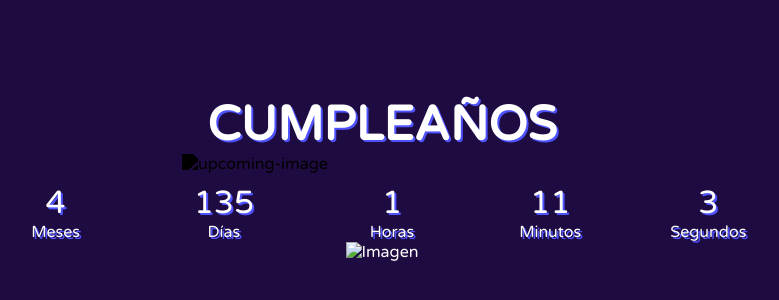
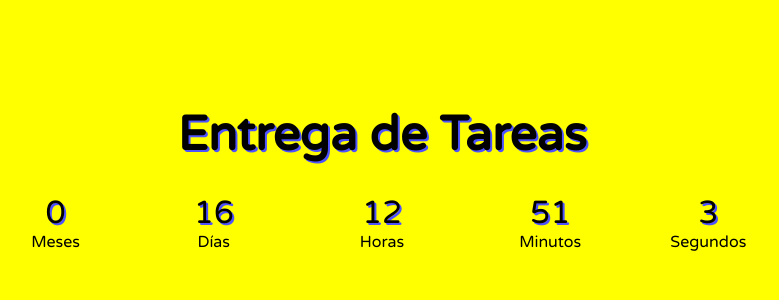
Before and after one commit to javierprogrameitor/Cumpleanios, a plain HTML site: page index.html in a window 1280 px wide. Shown: the part 236-536 px from the top of the page, without its empty margins (258-1037 px from the left). Drawn offline with Linux system fonts and the light colour scheme.

Commit message:
Cambio elproyecto
Ahora se llama fin de entrega de tareas y cambia el fondo de pantalla a verde si quedan mas de 2 meses, amarillo menos de un mes y rojo menos de una semana

```diff
--- a/css/style.css
+++ b/css/style.css
@@ -1,5 +1,4 @@
 @import url('https://fonts.googleapis.com/css2?family=Josefin+Sans:ital,wght@1,300&family=Varela+Round&display=swap');
-
 *{
 
 	margin: 0;
@@ -7,12 +6,9 @@
 	box-sizing: border-box;
 
 }
-
-
-body, .contenedor{
+body {
     font-family: 'Varela Round';
-    background: rgb(30, 11, 65);
-    color: white;
+    transition: background-color 1s ease;
     background-position: center;
     background-size: cover;
     min-height: 100vh;
@@ -20,9 +16,7 @@ body, .contenedor{
     flex-direction: column;
     align-items: center;
     justify-content: center;
-
 }
-
 h1 {
     font-size: 3rem;
     margin: 30px 0;
@@ -30,36 +24,14 @@ h1 {
     text-shadow: 2px 2px #4e53ff;
 }
 
-
 .countdown-container {
    display: flex;
 }
-
 .countdown-container div {
     text-align: center;
 }
-
 .countdown-container p {
     font-size: 2rem;
     text-shadow: 2px 2px #4e53ff;
     margin: 0 5vw;
 }
-
-.countdown-container span {
-    font-size: 1rem;
-    text-shadow: 2px 2px #4e53ff;
-}
-
-.nocolor-img {
-    filter: brightness(0);
-}
-
-#upcoming-img{
-    position: absolute;
-    top: 50%;
-    left: 50%;
-    transform: translate(-50%, -50%);
-    z-index: 2; /* Colocarla encima de la imagen de fondo */
-    width: 400px; /* Ajusta el tamaño de la imagen superpuesta según tus necesidades */
-    height: auto;
-}
--- a/index.html
+++ b/index.html
@@ -1,5 +1,5 @@
 <!DOCTYPE html>
-<html lang="en">
+<html lang="es">
 
 <head>
   <title>Cumpleanios</title>
@@ -10,7 +10,7 @@
 </head>
 
 <body>
-  <h1>CUMPLEAÑOS</h1>
+  <h1>Entrega de Tareas</h1>
   <div class="countdown-container">
     <div>
       <p id="meses">0</p>
@@ -32,11 +32,8 @@
       <p id="segundos">0</p>
       <span>Segundos</span>
     </div>
-    </div>
-    <div>
-      <img class="imagen-fondo" id="img" src="./img/Otonio.png/" alt="Imagen">
-      <img class="nocolor-img" id="upcoming-img" src="./img/caja.png" alt="upcoming-image">
-    </div>
+  </div>
+  <div>
 </body>
 
 </html>
--- a/js/script.js
+++ b/js/script.js
@@ -3,23 +3,16 @@ const daysElement = document.getElementById('dias');
 const hoursElement = document.getElementById('horas');
 const minsElement = document.getElementById('minutos');
 const secondsElement = document.getElementById('segundos');
-const upcomingImg = document.getElementById('upcoming-img');
-const imagen = document.getElementById("img");
+const bodyElement = document.body;
 
 let currentDate = new Date(); //  Dia de hoy
-let goalDate = new Date(2024, 8, 26, 12, 20); // Año, mes (enero==0), día, hora, minutos¡
-/* Aquí cambiando el mes cambiamos la imagen de la estación y poniendo el todo a cero tenemoos la imagen del regalo
-es la forma de comprobar la funcionalidad*/
+let goalDate = new Date(2024, 4, 31, 0, 0); // Año, mes (enero==0), día, hora, minutos¡
+
 let month, days, hours, mins, seconds, totalSeconds;
-let img = ["./img/Primavera.png/", "./img/Verano.png", "./img/Otonio.png", "./img/Invierno.png"];
 let index = 0;
-
-
+//Contador
 let contador = setInterval(countdown, 1000);
 countdown();
-cambiarEstacion();
-
-//setInterval(cambiarImagenesAuto, 3000);
 
 function countdown() {
   currentDate = new Date();
@@ -27,11 +20,13 @@ function countdown() {
 
     // Condición para comprobar si ha llegado la hora establecida
     if (Math.floor(totalSeconds) <= 0) {
-    showProduct();
-      secondsElement.innerHTML = 0;
+      clearInterval(contador);
+      monthsElement.innerHTML = 0;
+      daysElement.innerHTML = 0;
+      hoursElement.innerHTML = 0;
+      bodyElement.style.backgroundColor = "white";
       return;
     }
-
   //Para saber el equivalente de 1 segundo - dias se dividen los segundos entre 86400 o entre 3600 y luego entre 24
   //Para saber el equivalente de 1 segundo - horas se dividen los segundos entre 3600
   //Para saber el equivalente de 1 segundo - minutos se dividen los segundos entre 60
@@ -48,39 +43,13 @@ function countdown() {
   minsElement.innerHTML = mins;
   secondsElement.innerHTML = seconds;
 
-
-};
- // Cambia de estacion según nos falte para el cumpleaños
- // para poder demostrar su funcinamento
-function cambiarEstacion(){
-  currentDate = new Date();
-  month = Math.floor(totalSeconds / 2592000);
-
-
-  if (month <= 3) {
-    imagen.src = img[3];
-  }
-  if (month > 3 && month <= 6) {
-    imagen.src = img[0];
-  }
-  if (month > 6 && month <= 9) {
-    imagen.src = img[1];
-  }
-  if (month > 9 && month <= 11) {
-    imagen.src = img[2];
-  }
 };
 
-
-// Funcion que cambia automaticamnete las estaciones del año
-function cambiarImagenesAuto() {
-
-  imagen.src = img[index];
-  index = (index + 1) % img.length;
-
-};
-function showProduct() {
-  upcomingImg.classList.remove('nocolor-img');
-  //Paramos el intervalo que se estaba ejecutando
-  clearInterval(contador);
-}
+  // Cambio de color de fondo
+  if (month >= 2) {
+    bodyElement.style.backgroundColor = "green";
+  } else if (month < 2 && days > 7) {
+    bodyElement.style.backgroundColor = "yellow";
+  } else {
+    bodyElement.style.backgroundColor = "red";
+  }
```
